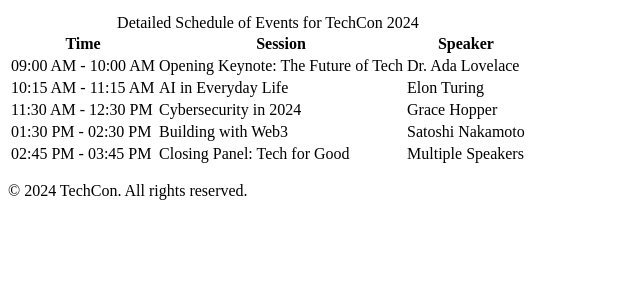
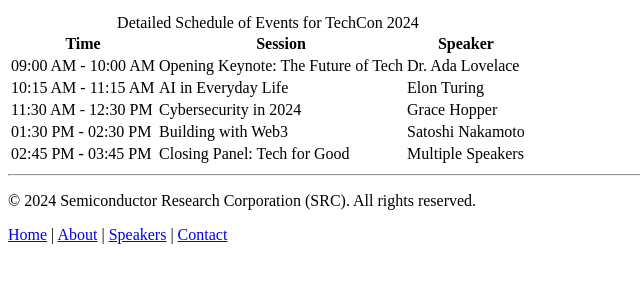
Before and after one commit to Ozioma-Marylinda/TechCon_HTML, a plain HTML site: page techcon_website/schedule.html in a window 1280 px wide. Shown: the part 154-436 px from the top of the page, without its empty margins (0-640 px from the left). Drawn offline with Linux system fonts and the light colour scheme.

Commit message:
Add footer in schedule.html

```diff
--- a/techcon_website/schedule.html
+++ b/techcon_website/schedule.html
@@ -57,7 +57,14 @@
   </main>
 
   <footer>
-    <p>&copy; 2024 TechCon. All rights reserved.</p>
-  </footer>
+      <hr>
+      <p>&copy; 2024 Semiconductor Research Corporation (SRC). All rights reserved.</p>
+      <p>
+        <a href="index.html">Home</a> |
+        <a href="about.html">About</a> |
+        <a href="speakers.html">Speakers</a> |
+        <a href="contact.html">Contact</a>
+      </p>
+    </footer>
   </body>
 </html>
```
